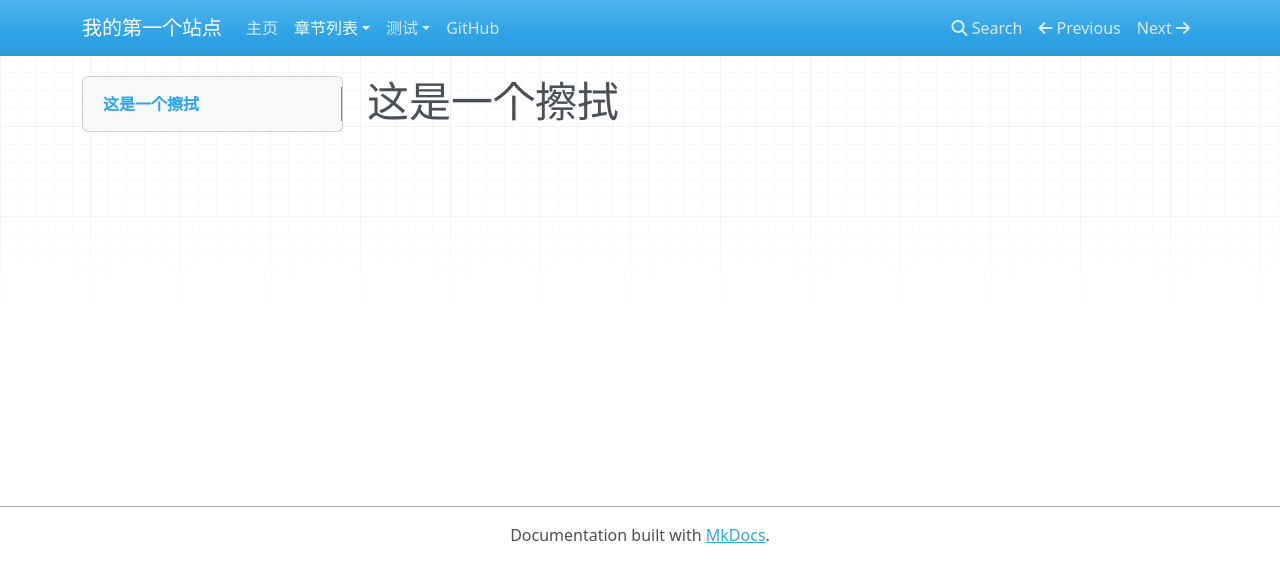
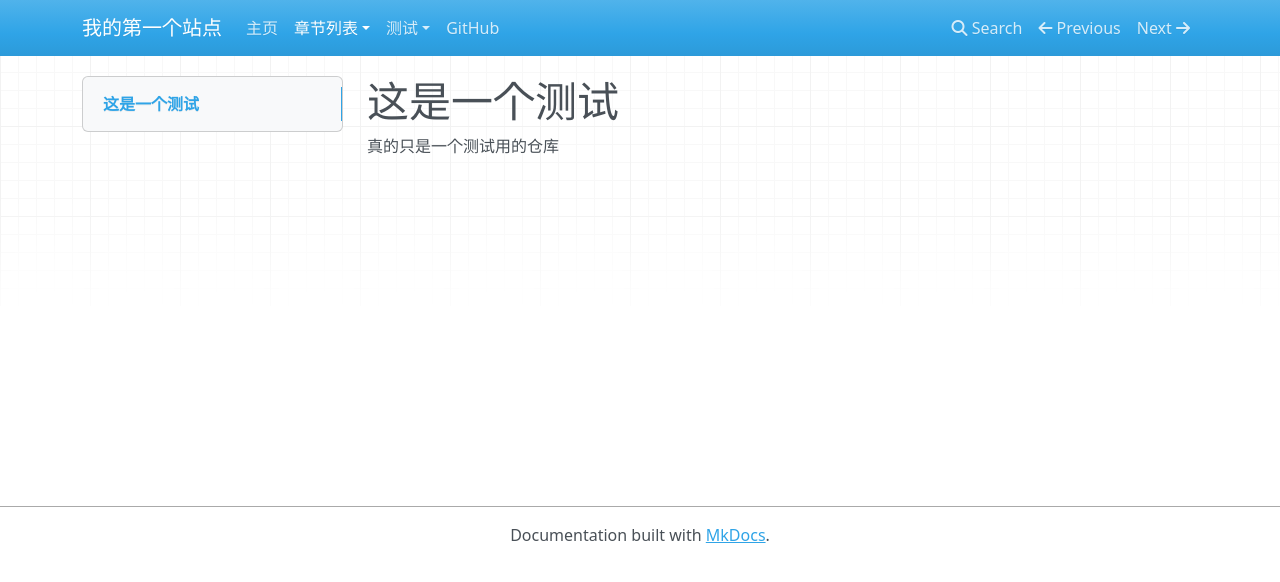
Before and after one commit to 2822969276/TokaiTeio, an MkDocs documentation site: the page built from docs/test.md, in a window 1280 px wide. Shown: the top 582 px of the page. Built offline with MkDocs 1.6.1, drawn with Linux system fonts in a browser that asks for light colours; nearby versions of some CDN libraries; a script that is not in the unit is left out.

Commit message:
测试自动化脚本

```diff
--- a/docs/test.md
+++ b/docs/test.md
@@ -1 +1,3 @@
-# 这是一个擦拭
+# 这是一个测试
+
+真的只是一个测试用的仓库
```
